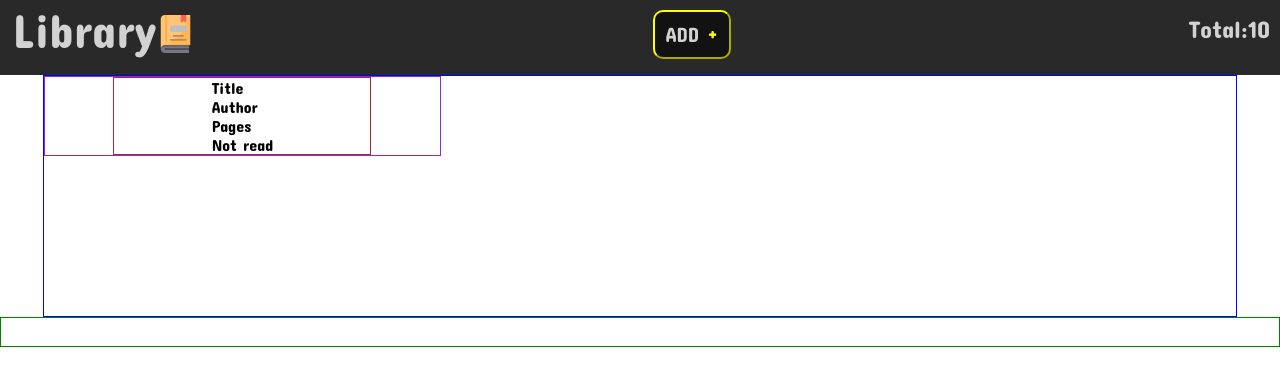
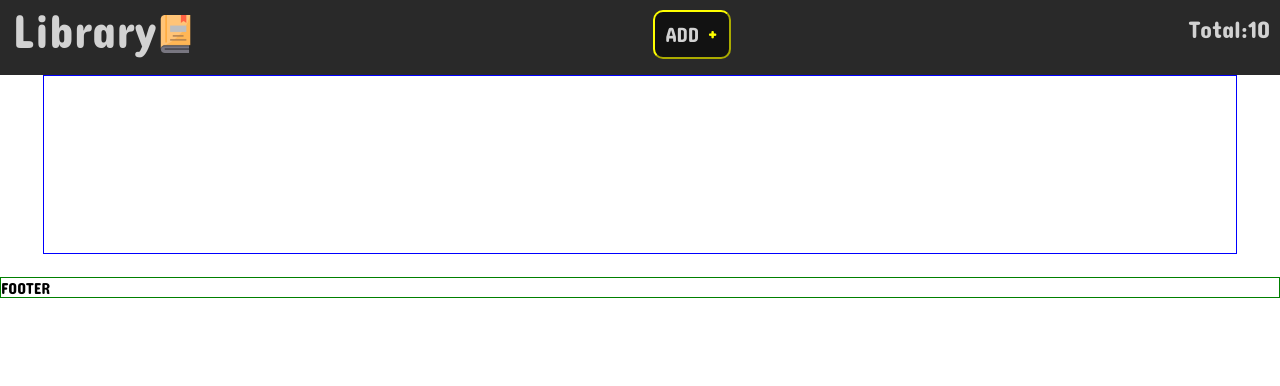
Before and after one commit to R1pp3l/Simple-Library, a plain HTML site: page index.html in a window 1280 px wide. Drawn offline with Linux system fonts and the light colour scheme.

Commit message:
remove placeholder and changed footer location

```diff
--- a/index.html
+++ b/index.html
@@ -35,20 +35,9 @@
         </div>
       </div>
 
-      <div class="content">
-        <div class="cards-cell">
-          <div class="cards">
-            <ul class="card-list">
-              <li class="title">Title</li>
-              <li class="author">Author</li>
-              <li class="pages">Pages</li>
-              <li class="read-status">Not read</li>
-            </ul>
-          </div>
-        </div>
-      </div>
-      <div class="footer"></div>
+      <div class="content" id="book-container"></div>
     </div>
+    <div class="footer">FOOTER</div>
 
     <div id="modal">
       <div id="modal-content">
@@ -66,9 +55,6 @@
           </select>
           <button type="submit">Add Book</button>
         </form>
-        <div class="hidden-prompt">
-          <button id="add-book-button">Add Book</button>
-        </div>
       </div>
     </div>
   </body>
```
